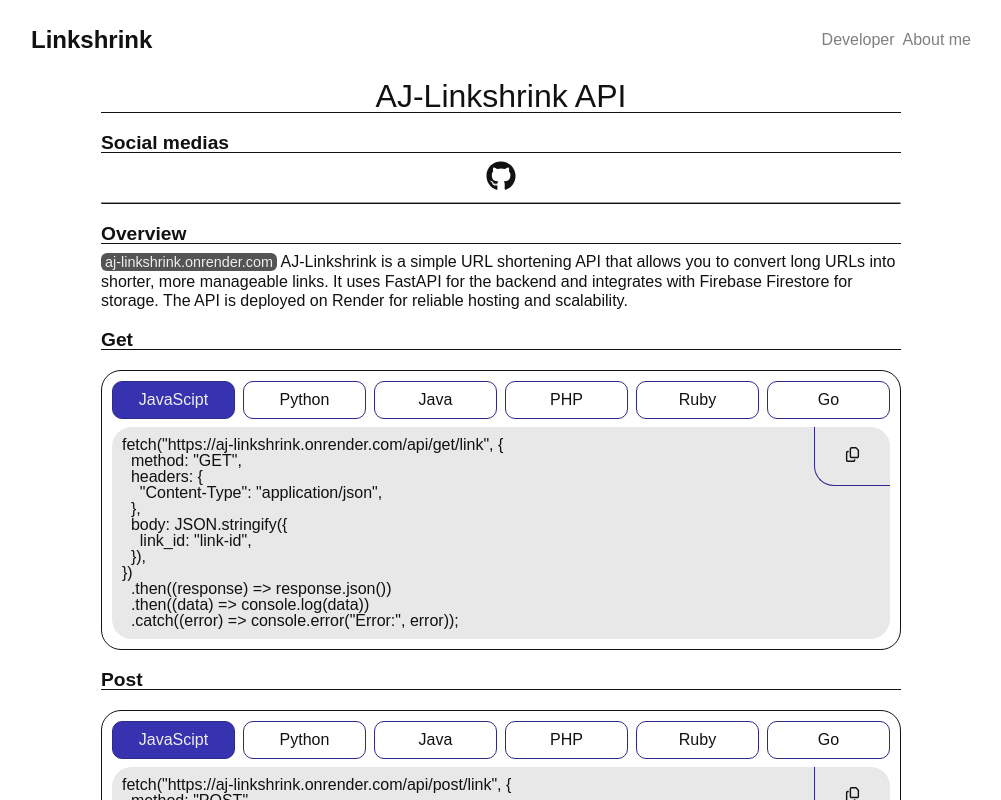
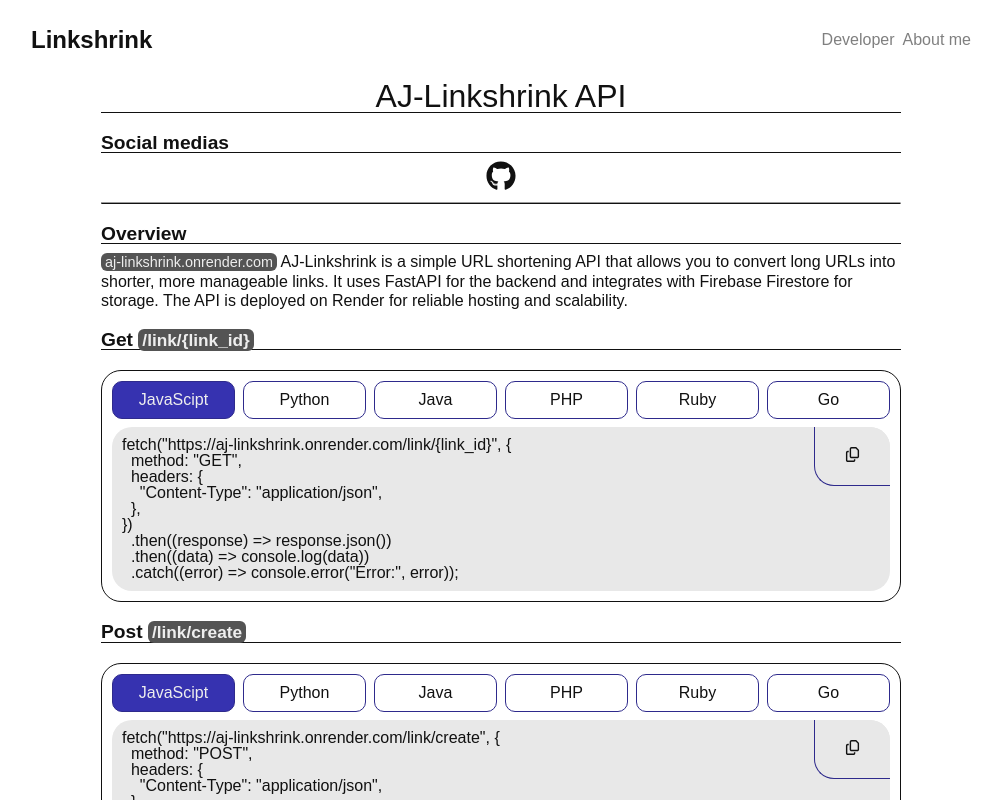
Before and after one commit to link-shrink/website, a React (Create React App) app: page /dev in a window 1280 px wide. Shown: the top 800 px of the page, without its empty margins (139-1140 px from the left). Built offline with nearby package versions, Linux system fonts and the light colour scheme.

Commit message:
documentation fixed

```diff
--- a/src/info/codeExamples.js
+++ b/src/info/codeExamples.js
@@ -1,13 +1,162 @@
 export const codeExamples = {
   get: {
     javascript: {
-      code: `fetch("https://aj-linkshrink.onrender.com/api/get/link", {
+      code: `fetch("https://aj-linkshrink.onrender.com/link/{link_id}", {
   method: "GET",
   headers: {
     "Content-Type": "application/json",
   },
+})
+  .then((response) => response.json())
+  .then((data) => console.log(data))
+  .catch((error) => console.error("Error:", error));
+`,
+    },
+    python: {
+      code: `import requests
+
+url = "https://aj-linkshrink.onrender.com/link/{link_id}"
+headers = {"Content-Type": "application/json"}
+
+try:
+    response = requests.get(url, headers=headers)
+    response.raise_for_status()
+    data = response.json()
+    print(data)
+except requests.exceptions.RequestException as error:
+    print(f"Error: {error}")
+`,
+    },
+    java: {
+      code: `import java.net.*;
+import java.io.*;
+import java.util.Scanner;
+
+public class FetchExample {
+    public static void main(String[] args) {
+        try {
+            URL url = new URL("https://aj-linkshrink.onrender.com/link/{link_id}");
+            HttpURLConnection conn = (HttpURLConnection) url.openConnection();
+            conn.setRequestMethod("GET");
+            conn.setRequestProperty("Content-Type", "application/json");
+
+            int responseCode = conn.getResponseCode();
+            if (responseCode == 200) {
+                Scanner scanner = new Scanner(conn.getInputStream());
+                StringBuilder response = new StringBuilder();
+                while (scanner.hasNext()) {
+                    response.append(scanner.nextLine());
+                }
+                scanner.close();
+                System.out.println(response.toString());
+            } else {
+                System.out.println("Error: " + responseCode);
+            }
+        } catch (IOException e) {
+            e.printStackTrace();
+        }
+    }
+}
+`,
+    },
+    php: {
+      code: `<?php
+
+$url = "https://aj-linkshrink.onrender.com/link/{link_id}";
+
+$options = [
+    "http" => [
+        "method" => "GET",
+        "header" => "Content-Type: application/json\r\n",
+    ],
+];
+
+$context = stream_context_create($options);
+$response = file_get_contents($url, false, $context);
+
+if ($response === FALSE) {
+    echo "Error: Unable to fetch data";
+} else {
+    echo $response;
+}
+?>
+`,
+    },
+    ruby: {
+      code: `require 'net/http'
+require 'uri'
+require 'json'
+
+uri = URI("https://aj-linkshrink.onrender.com/link/{link_id}")
+request = Net::HTTP::Get.new(uri)
+request["Content-Type"] = "application/json"
+
+response = Net::HTTP.start(uri.hostname, uri.port, use_ssl: true) do |http|
+  http.request(request)
+end
+
+if response.is_a?(Net::HTTPSuccess)
+  data = JSON.parse(response.body)
+  puts data
+else
+  puts "Error: #{response.message}"
+end
+`,
+    },
+    go: {
+      code: `package main
+
+import (
+    "encoding/json"
+    "fmt"
+    "io/ioutil"
+    "net/http"
+)
+
+func main() {
+    url := "https://aj-linkshrink.onrender.com/link/{link_id}"
+
+    req, err := http.NewRequest("GET", url, nil)
+    if err != nil {
+        fmt.Println("Error:", err)
+        return
+    }
+    req.Header.Set("Content-Type", "application/json")
+
+    client := &http.Client{}
+    resp, err := client.Do(req)
+    if err != nil {
+        fmt.Println("Error:", err)
+        return
+    }
+    defer resp.Body.Close()
+
+    body, err := ioutil.ReadAll(resp.Body)
+    if err != nil {
+        fmt.Println("Error:", err)
+        return
+    }
+
+    var data map[string]interface{}
+    if err := json.Unmarshal(body, &data); err != nil {
+        fmt.Println("Error:", err)
+        return
+    }
+
+    fmt.Println(data)
+}
+`,
+    },
+  },
+  post: {
+    javascript: {
+      code: `fetch("https://aj-linkshrink.onrender.com/link/create", {
+  method: "POST",
+  headers: {
+    "Content-Type": "application/json",
+  },
   body: JSON.stringify({
-    link_id: "link-id",
+    link: "original-link",
   }),
 })
   .then((response) => response.json())
@@ -17,69 +166,76 @@
     },
     python: {
       code: `import requests
-import json
 
-url = "https://aj-linkshrink.onrender.com/api/get/link"
+url = "https://aj-linkshrink.onrender.com/link/create"
+data = {"link": "original-link"}
 headers = {"Content-Type": "application/json"}
-data = {"link_id": "link-id"}
 
 try:
-    response = requests.get(url, headers=headers, json=data)
+    response = requests.post(url, json=data, headers=headers)
     response.raise_for_status()
-    print(response.json())
+    result = response.json()
+    print(result)
 except requests.exceptions.RequestException as error:
     print(f"Error: {error}")
 `,
     },
     java: {
-      code: `import java.net.HttpURLConnection;
-import java.net.URL;
-import java.io.InputStreamReader;
-import java.io.BufferedReader;
+      code: `import java.net.*;
+import java.io.*;
 
-public class GetRequest {
+public class PostExample {
     public static void main(String[] args) {
         try {
-      URL url = new URL("https://aj-linkshrink.onrender.com/api/get/link?link_id=link-id");
-      HttpURLConnection con = (HttpURLConnection) url.openConnection();
-      con.setRequestMethod("GET");
-      con.setRequestProperty("Content-Type", "application/json");
+            URL url = new URL("https://aj-linkshrink.onrender.com/link/create");
+            HttpURLConnection conn = (HttpURLConnection) url.openConnection();
+            conn.setRequestMethod("POST");
+            conn.setRequestProperty("Content-Type", "application/json");
+            conn.setDoOutput(true);
 
-      int responseCode = con.getResponseCode();
-      System.out.println("Response Code: " + responseCode);
+            String jsonInputString = "{\"link\":\"original-link\"}";
+            try (OutputStream os = conn.getOutputStream()) {
+                byte[] input = jsonInputString.getBytes("utf-8");
+                os.write(input, 0, input.length);
+            }
 
-      BufferedReader in = new BufferedReader(new InputStreamReader(con.getInputStream()));
-      String inputLine;
-      StringBuffer response = new StringBuffer();
-
-      while ((inputLine = in.readLine()) != null) {
-        response.append(inputLine);
+            int responseCode = conn.getResponseCode();
+            if (responseCode == HttpURLConnection.HTTP_OK) {
+                BufferedReader br = new BufferedReader(new InputStreamReader(conn.getInputStream(), "utf-8"));
+                StringBuilder response = new StringBuilder();
+                String responseLine;
+                while ((responseLine = br.readLine()) != null) {
+                    response.append(responseLine.trim());
                 }
-      in.close();
-      System.out.println("Response: " + response.toString());
-    } catch (Exception e) {
-      System.out.println("Error: " + e.getMessage());
+                System.out.println(response.toString());
+            } else {
+                System.out.println("Error: " + responseCode);
+            }
+        } catch (IOException e) {
+            e.printStackTrace();
         }
     }
-}`,
+}
+`,
     },
     php: {
       code: `<?php
-$url = "https://aj-linkshrink.onrender.com/api/get/link";
-$data = ["link_id" => "link-id"];
 
+$url = "https://aj-linkshrink.onrender.com/link/create";
+$data = ["link" => "original-link"];
 $options = [
     "http" => [
-        "header" => "Content-type: application/json\r",
-        "method" => "GET",
+        "method" => "POST",
+        "header" => "Content-Type: application/json\r\n",
         "content" => json_encode($data),
     ],
 ];
 
 $context = stream_context_create($options);
 $response = file_get_contents($url, false, $context);
-if ($response === false) {
-    echo "Error";
+
+if ($response === FALSE) {
+    echo "Error: Unable to send data";
 } else {
     echo $response;
 }
@@ -88,17 +244,25 @@
     },
     ruby: {
       code: `require 'net/http'
+require 'uri'
 require 'json'
-require 'uri'
 
-uri = URI('https://aj-linkshrink.onrender.com/api/get/link')
-params = {
-  link_id: 'link-id'
-}
-uri.query = URI.encode_www_form(params)
+uri = URI("https://aj-linkshrink.onrender.com/link/create")
+request = Net::HTTP::Post.new(uri)
+request["Content-Type"] = "application/json"
+request.body = { link: "original-link" }.to_json
 
-response = Net::HTTP.get(uri)
-puts response`,
+response = Net::HTTP.start(uri.hostname, uri.port, use_ssl: true) do |http|
+  http.request(request)
+end
+
+if response.is_a?(Net::HTTPSuccess)
+  data = JSON.parse(response.body)
+  puts data
+else
+  puts "Error: #{response.message}"
+end
+`,
     },
     go: {
       code: `package main
@@ -112,185 +276,38 @@
 )
 
 func main() {
-  url := "https://aj-linkshrink.onrender.com/api/get/link"
-  data := map[string]string{"link_id": "link-id"}
-
-  jsonData, err := json.Marshal(data)
+	url := "https://aj-linkshrink.onrender.com/link/create"
+	payload := map[string]string{"link": "original-link"}
+	jsonData, err := json.Marshal(payload)
 	if err != nil {
-    fmt.Println("Error marshaling JSON:", err)
-    return
-  }
-
-  req, err := http.NewRequest("GET", url, bytes.NewBuffer(jsonData))
-  if err != nil {
-    fmt.Println("Error creating request:", err)
-    return
-  }
-
-  req.Header.Set("Content-Type", "application/json")
-  client := &http.Client{}
-  resp, err := client.Do(req)
-  if err != nil {
-    fmt.Println("Error sending request:", err)
-    return
-  }
-  defer resp.Body.Close()
-
-  body, _ := ioutil.ReadAll(resp.Body)
-  fmt.Println("Response:", string(body))
-}`,
-    },
-  },
-  post: {
-    javascript: {
-      code: `fetch("https://aj-linkshrink.onrender.com/api/post/link", {
-  method: "POST",
-  headers: {
-    "Content-Type": "application/json",
-  },
-  body: JSON.stringify({
-    link_id: "link-id",
-  }),
-})
-  .then((response) => response.json())
-  .then((data) => console.log(data))
-  .catch((error) => console.error("Error:", error));
-`,
-    },
-    python: {
-      code: `import requests
-import json
-
-url = "https://aj-linkshrink.onrender.com/api/post/link"
-headers = {"Content-Type": "application/json"}
-data = {"link_id": "link-id"}
-
-try:
-    response = requests.post(url, headers=headers, json=data)
-    response.raise_for_status()
-    print(response.json())
-except requests.exceptions.RequestException as error:
-    print(f"Error: {error}")
-`,
-    },
-    java: {
-      code: `import java.net.HttpURLConnection;
-import java.net.URL;
-import java.io.OutputStream;
-import java.io.InputStreamReader;
-import java.io.BufferedReader;
-
-public class PostRequest {
-  public static void main(String[] args) {
-    try {
-      URL url = new URL("https://aj-linkshrink.onrender.com/api/post/link");
-      HttpURLConnection con = (HttpURLConnection) url.openConnection();
-      con.setRequestMethod("POST");
-      con.setRequestProperty("Content-Type", "application/json");
-
-      String jsonInputString = "{\"link_id\": \"link-id\"}";
-
-      con.setDoOutput(true);
-      try (OutputStream os = con.getOutputStream()) {
-        byte[] input = jsonInputString.getBytes("utf-8");
-        os.write(input, 0, input.length);
-      }
-
-      int responseCode = con.getResponseCode();
-      System.out.println("Response Code: " + responseCode);
-
-      BufferedReader in = new BufferedReader(new InputStreamReader(con.getInputStream()));
-      String inputLine;
-      StringBuffer response = new StringBuffer();
-
-      while ((inputLine = in.readLine()) != null) {
-        response.append(inputLine);
-      }
-      in.close();
-      System.out.println("Response: " + response.toString());
-    } catch (Exception e) {
-      System.out.println("Error: " + e.getMessage());
-    }
-  }
-}`,
-    },
-    php: {
-      code: `<?php
-$url = "https://aj-linkshrink.onrender.com/api/post/link";
-$data = ["link_id" => "link-id"];
-
-$options = [
-    "http" => [
-        "header" => "Content-type: application/json\r",
-        "method" => "POST",
-        "content" => json_encode($data),
-    ],
-];
-
-$context = stream_context_create($options);
-$response = file_get_contents($url, false, $context);
-if ($response === false) {
-    echo "Error";
-} else {
-    echo $response;
-}
-?>
-`,
-    },
-    ruby: {
-      code: `require 'net/http'
-require 'json'
-require 'uri'
-
-uri = URI('https://aj-linkshrink.onrender.com/api/post/link')
-data = {
-  link_id: 'link-id'
-}
-
-response = Net::HTTP.post(uri, data.to_json, {
-  "Content-Type" => "application/json"
-})
-puts response.body`,
-    },
-    go: {
-      code: `package main
-
-import (
-  "bytes"
-  "encoding/json"
-  "fmt"
-  "io/ioutil"
-  "net/http"
-)
-
-func main() {
-  url := "https://aj-linkshrink.onrender.com/api/post/link"
-  data := map[string]string{"link_id": "link-id"}
-
-  jsonData, err := json.Marshal(data)
-  if err != nil {
-    fmt.Println("Error marshaling JSON:", err)
+		fmt.Println("Error:", err)
 		return
 	}
 
 	req, err := http.NewRequest("POST", url, bytes.NewBuffer(jsonData))
 	if err != nil {
-    fmt.Println("Error creating request:", err)
+		fmt.Println("Error:", err)
 		return
 	}
+	req.Header.Set("Content-Type", "application/json")
 
-  req.Header.Set("Content-Type", "application/json")
 	client := &http.Client{}
 	resp, err := client.Do(req)
 	if err != nil {
-    fmt.Println("Error sending request:", err)
+		fmt.Println("Error:", err)
 		return
 	}
 	defer resp.Body.Close()
 
-  body, _ := ioutil.ReadAll(resp.Body)
-  fmt.Println("Response:", string(body))
-}`,
+	body, err := ioutil.ReadAll(resp.Body)
+	if err != nil {
+		fmt.Println("Error:", err)
+		return
+	}
+
+	fmt.Println(string(body))
+}
+`,
     },
   },
 }
--- a/src/pages/Developer/DeveloperCode.jsx
+++ b/src/pages/Developer/DeveloperCode.jsx
@@ -28,7 +28,10 @@
   return (
     <>
       <div className={`copied_msg ${showCopied ? 'show' : ''}`}>Copied</div>
-      <div className="dev_sub_title">Get</div>
+      <div className="dev_sub_title">
+        Get <span>/link/{`{link_id}`}</span>
+      </div>
+
       <div className="dev_lan_con list_y">
         <div className="dev_lans list_x">
           {devLanButtons.map((btn, i) => {
@@ -56,7 +59,9 @@
           </Button>
         </div>
       </div>
-      <div className="dev_sub_title">Post</div>
+      <div className="dev_sub_title">
+        Post <span>/link/create</span>
+      </div>
       <div className="dev_lan_con list_y">
         <div className="dev_lans list_x">
           {devLanButtons.map((btn, i) => {
```
Lines whose indentation alone changed are shown as unchanged.
